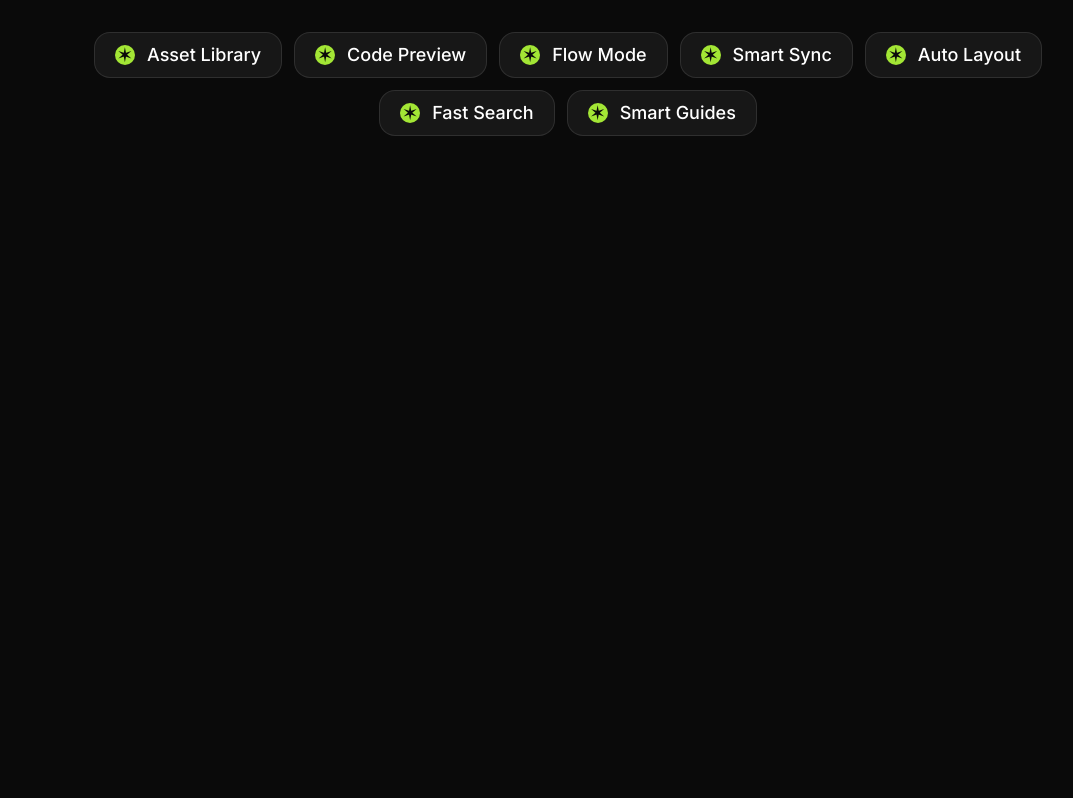
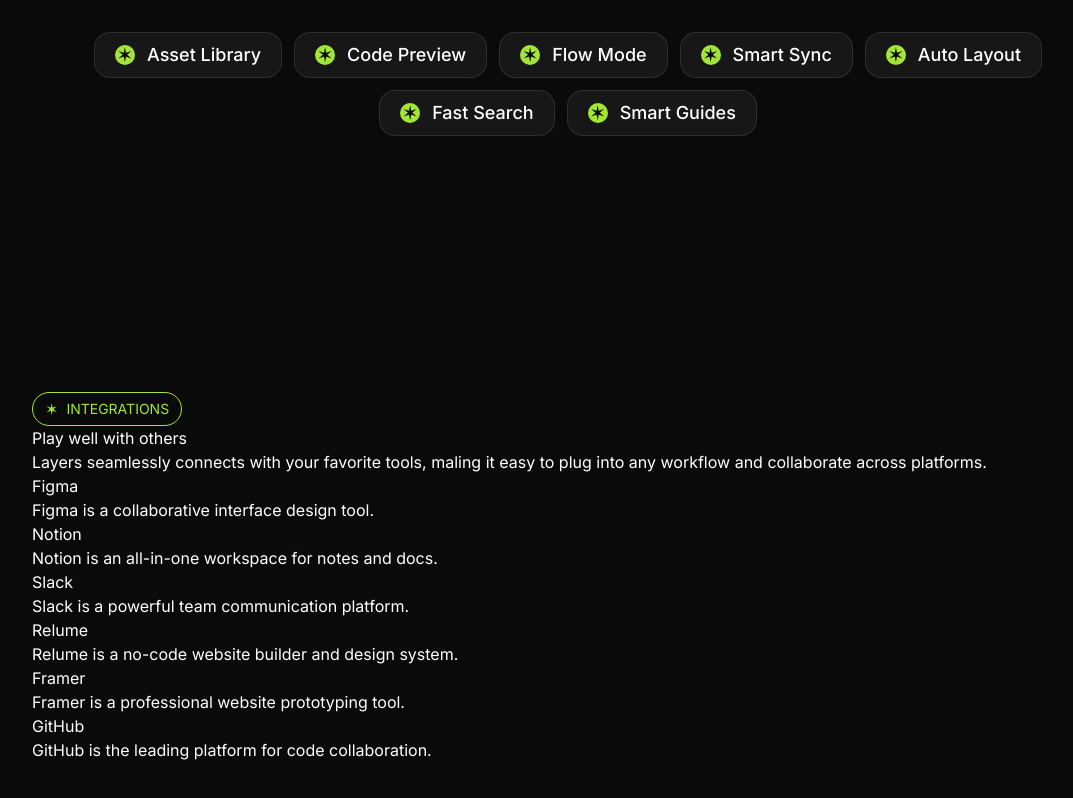
Before and after one commit to Jisap/DLP, a Next.js app: page / in a window 1280 px wide. Shown: the part 2657-3455 px from the top of the page, without its empty margins (72-1145 px from the left). Built offline with nearby package versions, Linux system fonts and the light colour scheme.

Commit message:
Integrations

```diff
--- a/src/app/page.tsx
+++ b/src/app/page.tsx
@@ -1,5 +1,6 @@
 import Features from "@/sections/Features";
 import Hero from "@/sections/Hero";
+import Integrations from "@/sections/Integrations";
 import Introduction from "@/sections/Introduction";
 import LogoTicker from "@/sections/LogoTicker";
 import Navbar from "@/sections/Navbar";
@@ -14,6 +15,7 @@ export default function Home() {
 			<LogoTicker />
 			<Introduction />
 			<Features />
+			<Integrations/>
 		</>
 	);
 }
--- a/src/sections/Integrations.tsx
+++ b/src/sections/Integrations.tsx
@@ -1,3 +1,5 @@
+import Tag from "@/components/Tag";
+
 const integrations = [
 	{ name: "Figma", icon: "figma-logo.svg", description: "Figma is a collaborative interface design tool." },
 	{ name: "Notion", icon: "notion-logo.svg", description: "Notion is an all-in-one workspace for notes and docs." },
@@ -8,5 +10,24 @@ const integrations = [
 ];
 
 export default function Integrations() {
-    return <div>Integrations</div>;
+	return (
+		<section className="py-28 lg:py-40">
+			<div className="container">
+				<Tag>Integrations</Tag>
+				<h2>Play well with <span>others</span></h2>
+				<p>
+					Layers seamlessly connects with your favorite tools, maling it easy to plug into any workflow and collaborate across platforms.
+				</p>
+				<div>
+					{integrations.map((integration) => (
+						<div key={integration.name} >
+							<div></div>
+							<h3>{integration.name}</h3>
+							<p>{integration.description}</p>
+						</div>
+					))}
+				</div>
+			</div>
+		</section>
+	)
 }
```
Lines whose indentation alone changed are shown as unchanged.
